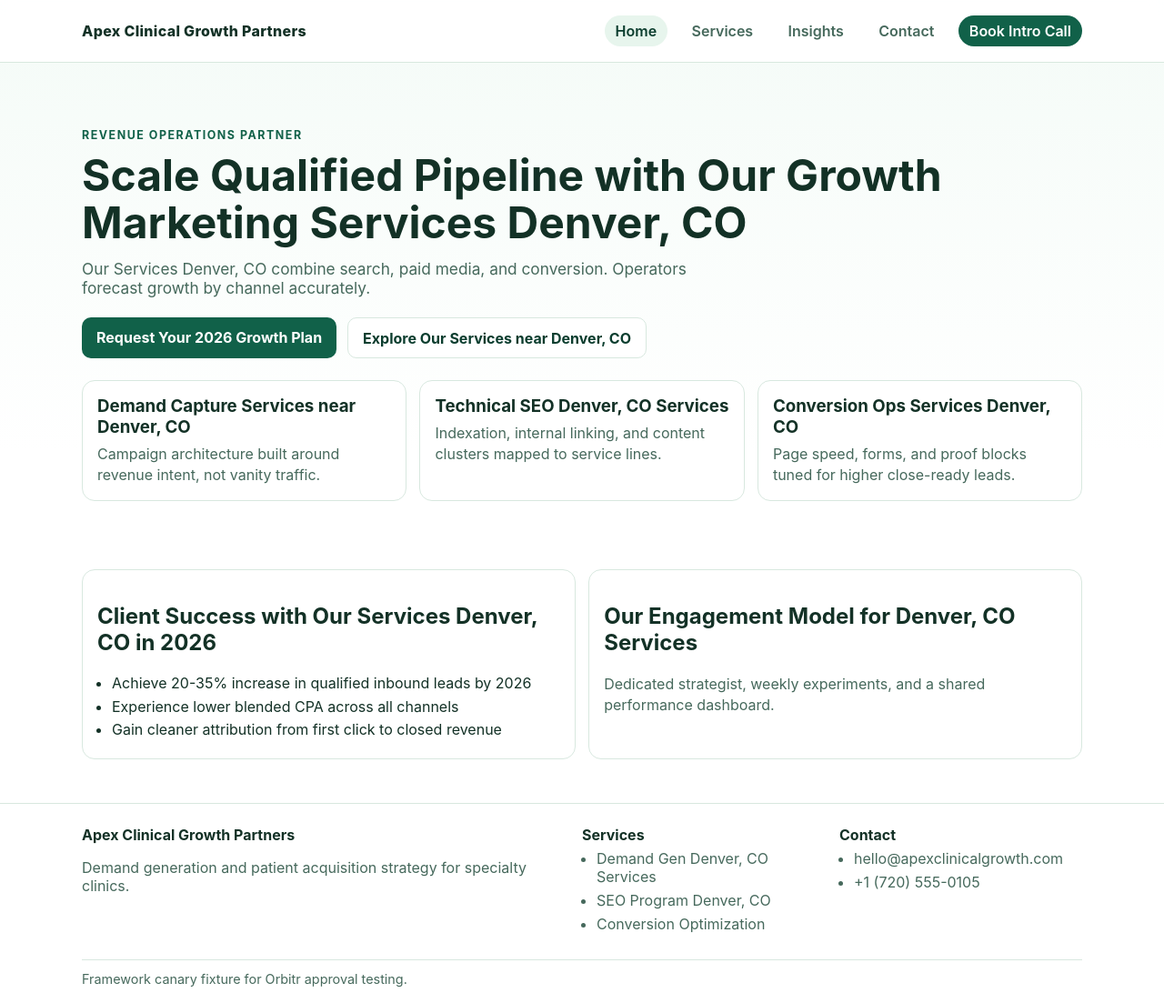
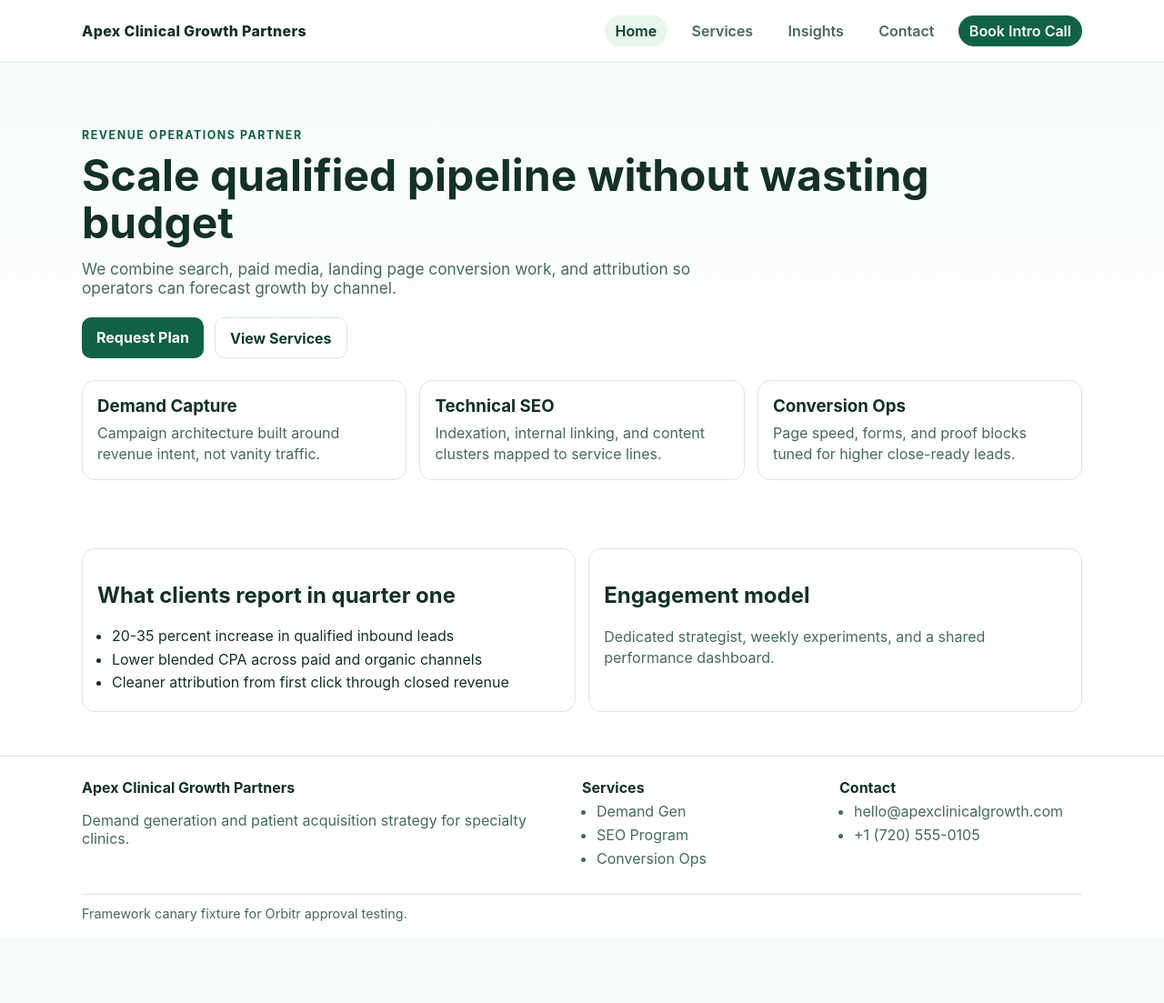
Before and after one commit to prjctlphbt/orbitr-canary-angular-20260228, a Jekyll site: the page index.html, which Jekyll copies as it is, in a window 1280 px wide and 1103 px high. Shown: the whole window at 91% size. Built offline with Jekyll 4.4.1, drawn with Linux system fonts in a browser that asks for light colours.

Commit message:
Rollback: Revert changes to index.html

```diff
--- a/index.html
+++ b/index.html
@@ -1,55 +1,65 @@
-<!DOCTYPE html>
-
+<!doctype html>
 <html lang="en">
   <head>
-<meta charset="utf-8"/>
-<meta content="width=device-width, initial-scale=1.0" name="viewport"/>
-<meta content="Apex Clinical Growth Partners offers top-tier growth marketing Services Denver, CO, helping local operators scale qualified pipeline with accountable digital strategies in 2026." name="description"/>
-<title>Apex Clinical Growth Partners | Growth Marketing Services Denver, CO</title>
-<link href="https://orbitr-canary-angular-20260228.pages.dev/" rel="canonical"/>
-<link href="/assets/styles.css" rel="stylesheet">
-</link></head>
+    <meta charset="UTF-8" />
+    <meta name="viewport" content="width=device-width, initial-scale=1.0" />
+    <meta name="description" content="Apex Clinical Growth Partners helps local service operators scale qualified pipeline with accountable digital marketing." />
+    <title>Apex Clinical Growth Partners | Growth Marketing</title>
+    <link rel="canonical" href="https://orbitr-canary-angular-20260228.pages.dev/">
+    <link rel="stylesheet" href="/assets/styles.css" />
+<script type="application/ld+json">
+{
+  "@context": "https://schema.org",
+  "@type": "AutoRepair",
+  "name": "Orbitr Canary Angular 20260228",
+  "url": "https://orbitr-canary-angular-20260228.pages.dev",
+  "telephone": "(720) 555-0105"
+}
+</script>
+</head>
   <body>
-<app-root data-framework="angular" ng-version="17.3.0">
+
+<app-root ng-version="17.3.0" data-framework="angular">
     <header>
       <div class="container navbar">
         <a class="brand" href="/">Apex Clinical Growth Partners</a>
-<button aria-label="Open menu" class="nav-toggle" data-nav-toggle="" type="button">Menu</button>
-<nav aria-label="Primary" class="nav-links" data-nav-links="" data-open="false">
-<a aria-current="page" href="/">Home</a>
-<a href="/services/">Services</a>
-<a href="/blog/insights/">Insights</a>
-<a href="/contact/">Contact</a>
+        <button class="nav-toggle" type="button" data-nav-toggle aria-label="Open menu">Menu</button>
+        <nav class="nav-links" data-nav-links data-open="false" aria-label="Primary">
+          <a href="/" aria-current="page">Home</a>
+          <a href="/services/" >Services</a>
+          <a href="/blog/insights/" >Insights</a>
+          <a href="/contact/" >Contact</a>
           <a class="cta" href="/contact/">Book Intro Call</a>
         </nav>
       </div>
     </header>
     <main class="container">
+
       <section class="hero">
         <span class="kicker">Revenue Operations Partner</span>
-<h1>Scale Qualified Pipeline with Our Growth Marketing Services Denver, CO</h1>
-<p class="subhead">Our Services Denver, CO combine search, paid media, and conversion. Operators forecast growth by channel accurately.</p>
+        <h1>Scale qualified pipeline without wasting budget</h1>
+        <p class="subhead">We combine search, paid media, landing page conversion work, and attribution so operators can forecast growth by channel.</p>
         <div class="actions">
-<a class="btn primary" href="/contact/">Request Your 2026 Growth Plan</a>
-<a class="btn ghost" href="/services/">Explore Our Services near Denver, CO</a>
+          <a class="btn primary" href="/contact/">Request Plan</a>
+          <a class="btn ghost" href="/services/">View Services</a>
         </div>
         <div class="grid">
-<article class="card"><h3>Demand Capture Services near Denver, CO</h3><p>Campaign architecture built around revenue intent, not vanity traffic.</p></article>
-<article class="card"><h3>Technical SEO Denver, CO Services</h3><p>Indexation, internal linking, and content clusters mapped to service lines.</p></article>
-<article class="card"><h3>Conversion Ops Services Denver, CO</h3><p>Page speed, forms, and proof blocks tuned for higher close-ready leads.</p></article>
+          <article class="card"><h3>Demand Capture</h3><p>Campaign architecture built around revenue intent, not vanity traffic.</p></article>
+          <article class="card"><h3>Technical SEO</h3><p>Indexation, internal linking, and content clusters mapped to service lines.</p></article>
+          <article class="card"><h3>Conversion Ops</h3><p>Page speed, forms, and proof blocks tuned for higher close-ready leads.</p></article>
         </div>
       </section>
       <section class="section">
         <article class="card">
-<h2>Client Success with Our Services Denver, CO in 2026</h2>
+          <h2>What clients report in quarter one</h2>
           <ul>
-<li>Achieve 20-35% increase in qualified inbound leads by 2026</li>
-<li>Experience lower blended CPA across all channels</li>
-<li>Gain cleaner attribution from first click to closed revenue</li>
+            <li>20-35 percent increase in qualified inbound leads</li>
+            <li>Lower blended CPA across paid and organic channels</li>
+            <li>Cleaner attribution from first click through closed revenue</li>
           </ul>
         </article>
         <article class="card">
-<h2>Our Engagement Model for Denver, CO Services</h2>
+          <h2>Engagement model</h2>
           <p>Dedicated strategist, weekly experiments, and a shared performance dashboard.</p>
         </article>
       </section>
@@ -63,9 +73,9 @@
         <div>
           <strong>Services</strong>
           <ul>
-<li><a href="/services/">Demand Gen Denver, CO Services</a></li>
-<li><a href="/services/">SEO Program Denver, CO</a></li>
-<li><a href="/services/">Conversion Optimization</a></li>
+            <li><a href="/services/">Demand Gen</a></li>
+            <li><a href="/services/">SEO Program</a></li>
+            <li><a href="/services/">Conversion Ops</a></li>
           </ul>
         </div>
         <div>
@@ -79,5 +89,6 @@
       <div class="container small-note">Framework canary fixture for Orbitr approval testing.</div>
     </footer>
 </app-root>
+    <script src="/assets/site.js"></script>
   </body>
 </html>
```
Lines whose indentation alone changed are shown as unchanged.
